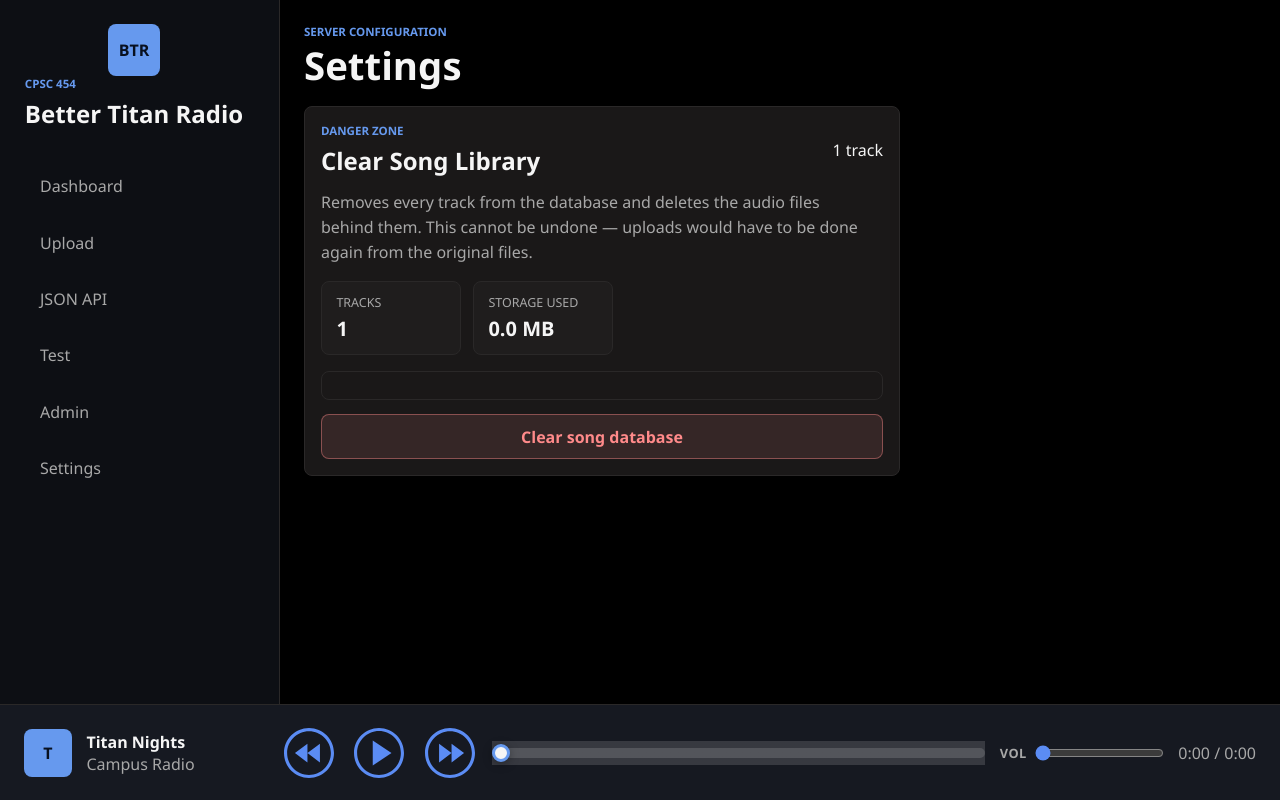
After one commit to ChristopherAsc/CPSC454_MusicStreaming, a Django app: page /settings/ in a window 1280 px wide. The commit adds this page. Run offline with Django 5.2, Linux system fonts and the light colour scheme; tables that the repository leaves empty hold one stand-in row (values such as "Sample post").

Commit message:
added db clear button in settings

```diff
--- a/betterTitanRadio/static/app.js
+++ b/betterTitanRadio/static/app.js
@@ -360,14 +360,14 @@ async function handleInput(){
 
 let debounceTimer;
 
-searchInput.addEventListener("input", () => {
+searchInput?.addEventListener("input", () => {
     clearTimeout(debounceTimer);
     debounceTimer = setTimeout(() => {
         handleInput();
     }, 100);
 });
 
-dropdown.addEventListener("click", (event) => {
+dropdown?.addEventListener("click", (event) => {
     const item = event.target.closest("li");
     if (!item) return;
 
@@ -382,7 +382,7 @@ document.addEventListener("click", (event) => {
     }
 })
 
-searchInput.addEventListener("keydown", (event)=> {
+searchInput?.addEventListener("keydown", (event)=> {
     if(event.key === "Escape") {
         dropdown.hidden = true;
         searchInput.blur();
--- /dev/null
+++ b/betterTitanRadio/static/settings.js
@@ -0,0 +1,122 @@
+/**
+ * Settings page -- clearing the song library.
+ *
+ * The destructive call is gated behind a modal rather than firing from the
+ * button directly: there is no undo, so a mis-click must not be enough.
+ *
+ * Unlike the upload endpoints, /api/library/clear/ enforces CSRF, so the token
+ * rendered into the page is sent with the request.
+ */
+
+const clearButton = document.querySelector("#clear-library");
+const clearModal = document.querySelector("#clear-modal");
+const clearStatus = document.querySelector("#clear-status");
+const clearConfirm = document.querySelector("[data-clear-confirm]");
+
+function csrfToken() {
+    return document.querySelector("[name=csrfmiddlewaretoken]")?.value || "";
+}
+
+function setClearStatus(type, message, detail = "") {
+    if (!clearStatus) {
+        return;
+    }
+
+    clearStatus.hidden = false;
+    clearStatus.className = `upload-status ${type ? `is-${type}` : ""}`;
+
+    const safe = document.createElement("span");
+    safe.textContent = message;
+
+    clearStatus.innerHTML = `<strong>${safe.innerHTML}</strong>${detail}`;
+}
+
+function closeClearModal() {
+    if (clearModal) {
+        clearModal.hidden = true;
+    }
+}
+
+clearButton?.addEventListener("click", () => {
+    if (clearModal) {
+        clearModal.hidden = false;
+    }
+});
+
+document.querySelectorAll("[data-clear-cancel]").forEach((trigger) => {
+    trigger.addEventListener("click", closeClearModal);
+});
+
+// Clicking the backdrop, or pressing Escape, cancels -- the safe outcome.
+clearModal?.addEventListener("click", (event) => {
+    if (event.target === clearModal) {
+        closeClearModal();
+    }
+});
+
+document.addEventListener("keydown", (event) => {
+    if (event.key === "Escape" && clearModal && !clearModal.hidden) {
+        closeClearModal();
+    }
+});
+
+clearConfirm?.addEventListener("click", async () => {
+    closeClearModal();
+
+    // Whatever is playing came from a track that is about to disappear.
+    window.btrAudioPlayer?.stop?.();
+
+    clearConfirm.disabled = true;
+
+    if (clearButton) {
+        clearButton.disabled = true;
+    }
+
+    setClearStatus("pending", "Clearing the library...");
+
+    try {
+        const response = await fetch("/api/library/clear/", {
+            method: "POST",
+            headers: {
+                "X-CSRFToken": csrfToken(),
+                "X-Requested-With": "XMLHttpRequest",
+            },
+        });
+
+        if (!response.ok) {
+            throw new Error(`HTTP ${response.status}`);
+        }
+
+        const data = await response.json();
+        const warnings = data.file_errors?.length
+            ? `<span>${data.file_errors.length} file(s) could not be removed from storage; their rows are gone.</span>`
+            : "";
+
+        setClearStatus(
+            "success",
+            data.message,
+            `${warnings}
+            <div class="upload-status-actions">
+                <button type="button" data-clear-refresh>Back to library</button>
+            </div>`,
+        );
+
+        if (clearButton) {
+            clearButton.textContent = "Library is already empty";
+        }
+    } catch (error) {
+        setClearStatus("error", `Could not clear the library: ${error.message}`);
+
+        if (clearButton) {
+            clearButton.disabled = false;
+        }
+    } finally {
+        clearConfirm.disabled = false;
+    }
+});
+
+clearStatus?.addEventListener("click", (event) => {
+    if (event.target.closest("[data-clear-refresh]")) {
+        window.location.href = "/";
+    }
+});
--- a/betterTitanRadio/static/styles.css
+++ b/betterTitanRadio/static/styles.css
@@ -1170,3 +1170,57 @@ button,
     justify-content: flex-start;
   }
 }
+
+/* Settings page */
+
+.settings-copy {
+  color: var(--text-dim);
+  line-height: 1.55;
+  margin: 0.75rem 0;
+  max-width: 60ch;
+}
+
+.settings-facts {
+  display: flex;
+  flex-wrap: wrap;
+  gap: 0.75rem;
+  margin: 1rem 0;
+}
+
+.settings-facts > div {
+  background: rgba(255, 255, 255, 0.025);
+  border: 1px solid var(--panel-border);
+  border-radius: 8px;
+  min-width: 140px;
+  padding: 0.75rem 0.9rem;
+}
+
+.settings-facts dt {
+  color: var(--text-dim);
+  font-size: 0.78rem;
+  text-transform: uppercase;
+}
+
+.settings-facts dd {
+  font-size: 1.25rem;
+  font-weight: 900;
+  margin-top: 0.25rem;
+}
+
+/* The destructive action reads as destructive, not as another primary button. */
+.danger-button.wide-button {
+  background: rgba(255, 138, 138, 0.12);
+  border: 1px solid rgba(255, 138, 138, 0.42);
+  color: #ff8a8a;
+}
+
+.danger-button.wide-button:hover:not(:disabled) {
+  background: rgba(255, 138, 138, 0.2);
+}
+
+.danger-button.wide-button:disabled {
+  background: #252b37;
+  border-color: var(--panel-border);
+  color: var(--text-dim);
+  cursor: default;
+}
--- a/betterTitanRadio/templates/base.html
+++ b/betterTitanRadio/templates/base.html
@@ -29,6 +29,7 @@
                 <a href="{% url 'api_tracks' %}">JSON API</a>
                 <a href="{% url 'test' %}">Test</a>
                 <a href="/admin/">Admin</a>
+                <a href="{% url 'settings' %}">Settings</a>
             </nav>
         </aside>
 
@@ -67,6 +68,7 @@
         </footer>
     </div>
     <script src="{% static 'pcm_player.js' %}?v=2"></script>
-    <script src="{% static 'app.js' %}?v=6"></script>
+    <script src="{% static 'app.js' %}?v=7"></script>
+    {% block scripts %}{% endblock %}
 </body>
 </html>
--- /dev/null
+++ b/betterTitanRadio/templates/settings.html
@@ -0,0 +1,95 @@
+{% extends "base.html" %}
+{% load static %}
+
+{% block content %}
+
+<header class="topbar">
+    <div>
+        <p class="eyebrow">Server configuration</p>
+        <h2>Settings</h2>
+    </div>
+</header>
+
+<section class="workspace-grid">
+    <section class="library-panel" aria-labelledby="danger-heading">
+        <div class="section-heading">
+            <div>
+                <p class="eyebrow">Danger zone</p>
+                <h2 id="danger-heading">Clear Song Library</h2>
+            </div>
+            <span>{{ track_count }} track{{ track_count|pluralize }}</span>
+        </div>
+
+        <p class="settings-copy">
+            Removes every track from the database and deletes the audio files
+            behind them. This cannot be undone &mdash; uploads would have to be
+            done again from the original files.
+        </p>
+
+        <dl class="settings-facts">
+            <div>
+                <dt>Tracks</dt>
+                <dd>{{ track_count }}</dd>
+            </div>
+            <div>
+                <dt>Storage used</dt>
+                <dd>{{ library_size }}</dd>
+            </div>
+        </dl>
+
+        {% csrf_token %}
+        <div id="clear-status" class="upload-status" role="status" aria-live="polite" hidden></div>
+
+        <button
+            class="danger-button wide-button"
+            type="button"
+            id="clear-library"
+            data-track-count="{{ track_count }}"
+            {% if not track_count %}disabled{% endif %}
+        >
+            {% if track_count %}
+                Clear song database
+            {% else %}
+                Library is already empty
+            {% endif %}
+        </button>
+    </section>
+</section>
+
+{% comment %}
+    The confirmation the button opens. Deleting the whole library is
+    irreversible, so it is gated behind an explicit second action rather than
+    firing straight from the click.
+{% endcomment %}
+<div id="clear-modal" class="modal-backdrop" hidden>
+    <section class="upload-modal" role="alertdialog" aria-modal="true"
+             aria-labelledby="clear-modal-title" aria-describedby="clear-modal-body">
+        <div class="modal-header">
+            <div>
+                <p class="eyebrow">This cannot be undone</p>
+                <h2 id="clear-modal-title">Clear the song database?</h2>
+            </div>
+            <button class="modal-close" type="button" aria-label="Cancel" data-clear-cancel>Close</button>
+        </div>
+
+        <p id="clear-modal-body" class="settings-copy">
+            All <strong id="clear-modal-count">{{ track_count }}</strong>
+            track{{ track_count|pluralize }} will be deleted from the database,
+            and their audio files removed from storage. Anything currently
+            playing will stop.
+        </p>
+
+        <div class="upload-status-actions">
+            <button class="danger-button" type="button" data-clear-confirm>
+                Yes, delete everything
+            </button>
+            <button type="button" data-clear-cancel>Cancel</button>
+        </div>
+    </section>
+</div>
+
+{% endblock %}
+
+{% block scripts %}
+    <script src="{% static 'settings.js' %}?v=1"></script>
+{% endblock %}
--- a/betterTitanRadio/urls.py
+++ b/betterTitanRadio/urls.py
@@ -7,6 +7,13 @@ urlpatterns = [
     path("", views.home, name="home"),
     path("test/", views.test, name="test"),
     path("upload/", views.upload_page, name="upload"),
+    path("settings/", views.settings_page, name="settings"),
+
+    path(
+        "api/library/clear/",
+        views.api_clear_library,
+        name="api_clear_library",
+    ),
 
     path(
         "api/tracks/",
--- a/betterTitanRadio/views.py
+++ b/betterTitanRadio/views.py
@@ -373,6 +373,61 @@ def home(request):
             "upload_queue": upload_queue,
         },
     )
+
+
+@require_GET
+def settings_page(request):
+    queryset = Track.objects.order_by("-id")
+
+    return render(
+        request,
+        "settings.html",
+        {
+            "track_count": queryset.count(),
+            "library_size": _format_file_size(
+                sum(track.file_size for track in queryset)
+            ),
+        },
+    )
+
+
+@require_POST
+def api_clear_library(request):
+    """Delete every track, and the audio files behind them.
+
+    Deliberately NOT csrf_exempt, unlike the upload endpoints: this destroys the
+    whole library, so it must be reachable only from a form this site rendered.
+
+    Files are removed one at a time rather than with a bulk queryset delete,
+    because a bulk delete drops the rows without touching storage and would
+    leave every audio file orphaned on disk.
+    """
+    tracks = list(Track.objects.all())
+    file_errors = []
+
+    for track in tracks:
+        try:
+            track.file.delete(save=False)
+        except Exception as exc:
+            # Losing a file is not a reason to keep its row; record and continue.
+            file_errors.append(f"{track.original_filename}: {exc}")
+
+        track.delete()
+
+    response = {
+        "deleted": len(tracks),
+        "message": (
+            f"Cleared {len(tracks)} track{'' if len(tracks) == 1 else 's'} "
+            "from the library."
+            if tracks
+            else "The library was already empty."
+        ),
+    }
+
+    if file_errors:
+        response["file_errors"] = file_errors
+
+    return JsonResponse(response)
 
 
 @require_GET
```
Also changed, not shown: betterTitanRadio/test_streaming.py (+95 -0 lines).
